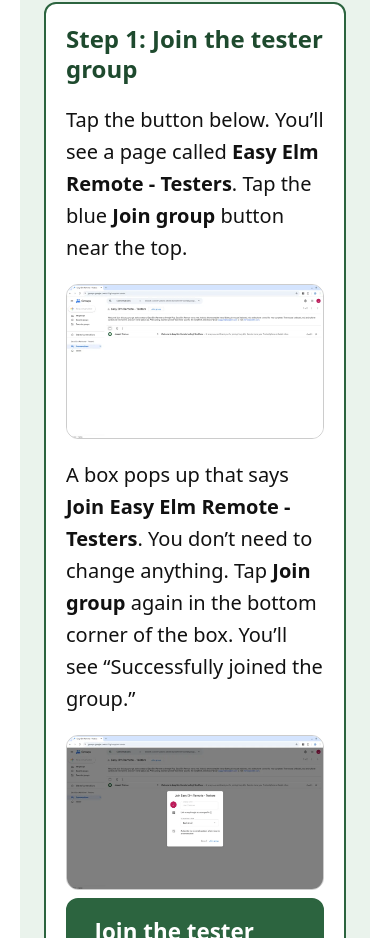
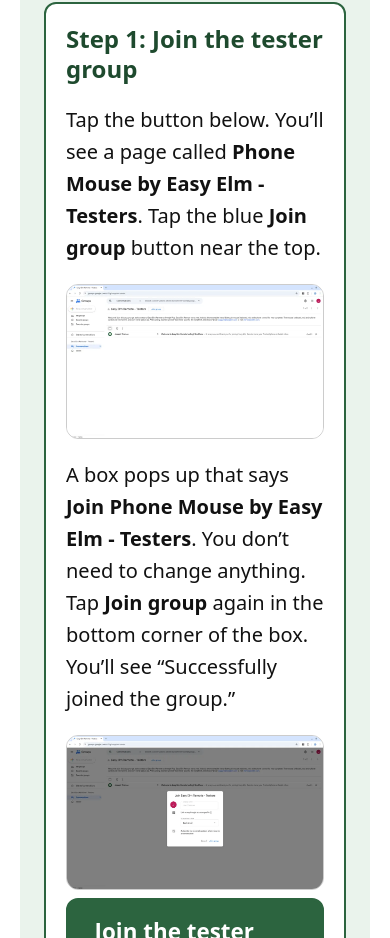
Before and after one commit to HelpWithThat/easyelm-site, a plain HTML site: page remote/index.html in a window 390 px wide. Shown: the part 5812-6750 px from the top of the page. Drawn offline with Linux system fonts and the light colour scheme.

Commit message:
/remote/: tester group name now Phone Mouse by Easy Elm - Testers (text and alt only)

```diff
--- a/remote/index.html
+++ b/remote/index.html
@@ -120,10 +120,10 @@
   <p class="note">Before you start, make sure you&rsquo;re signed in to the same Google account that&rsquo;s on your Android phone.</p>
   <div class="tstep">
     <h3>Step 1: Join the tester group</h3>
-    <p>Tap the button below. You&rsquo;ll see a page called <strong>Easy Elm Remote - Testers</strong>. Tap the blue <strong>Join group</strong> button near the top.</p>
-    <img class="tstep-img" src="/remote/tester-step1-group.webp" width="960" height="575" loading="lazy" alt="The Easy Elm Remote - Testers group page, with the Join group button next to the group name.">
-    <p>A box pops up that says <strong>Join Easy Elm Remote - Testers</strong>. You don&rsquo;t need to change anything. Tap <strong>Join group</strong> again in the bottom corner of the box. You&rsquo;ll see &ldquo;Successfully joined the group.&rdquo;</p>
-    <img class="tstep-img" src="/remote/tester-step1-dialog.webp" width="960" height="575" loading="lazy" alt="The Join Easy Elm Remote - Testers box, with Cancel and Join group buttons at the bottom.">
+    <p>Tap the button below. You&rsquo;ll see a page called <strong>Phone Mouse by Easy Elm - Testers</strong>. Tap the blue <strong>Join group</strong> button near the top.</p>
+    <img class="tstep-img" src="/remote/tester-step1-group.webp" width="960" height="575" loading="lazy" alt="The Phone Mouse by Easy Elm - Testers group page, with the Join group button next to the group name.">
+    <p>A box pops up that says <strong>Join Phone Mouse by Easy Elm - Testers</strong>. You don&rsquo;t need to change anything. Tap <strong>Join group</strong> again in the bottom corner of the box. You&rsquo;ll see &ldquo;Successfully joined the group.&rdquo;</p>
+    <img class="tstep-img" src="/remote/tester-step1-dialog.webp" width="960" height="575" loading="lazy" alt="The Join Phone Mouse by Easy Elm - Testers box, with Cancel and Join group buttons at the bottom.">
     <a class="btn btn-big" href="https://groups.google.com/g/easyelmremote">Join the tester group</a>
   </div>
   <div class="tstep">
```
Also changed, not shown: _build/content/remote.html (+4 -4 lines), _build/content/remote_tester.html (+4 -4 lines).
